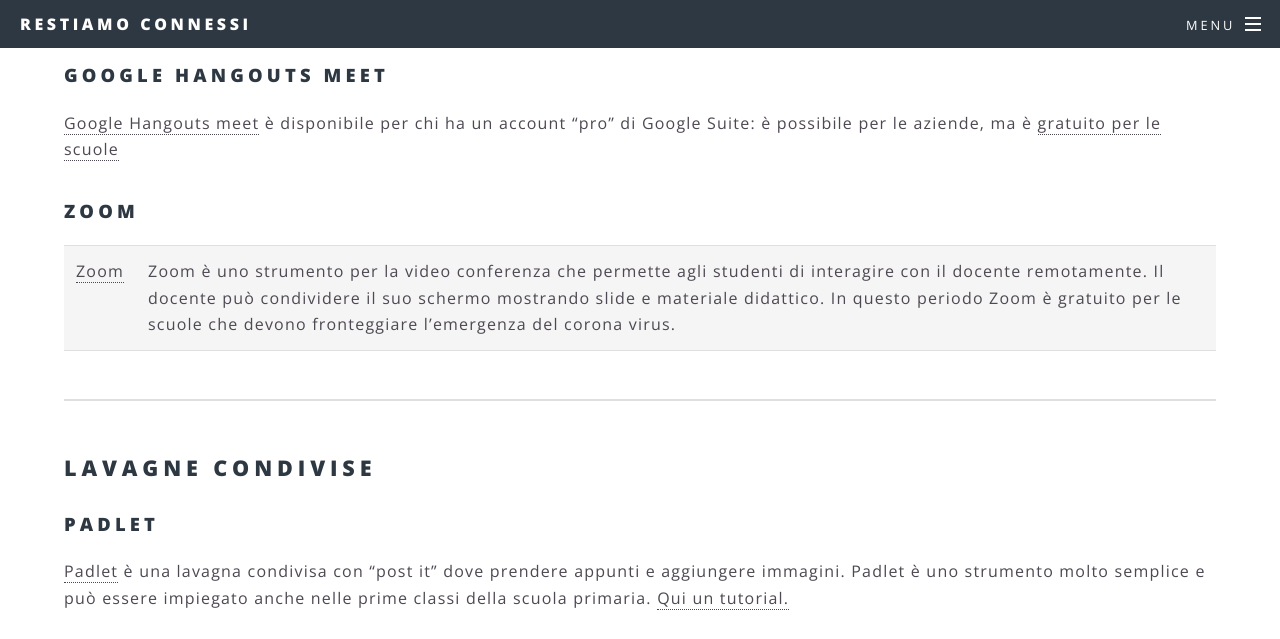
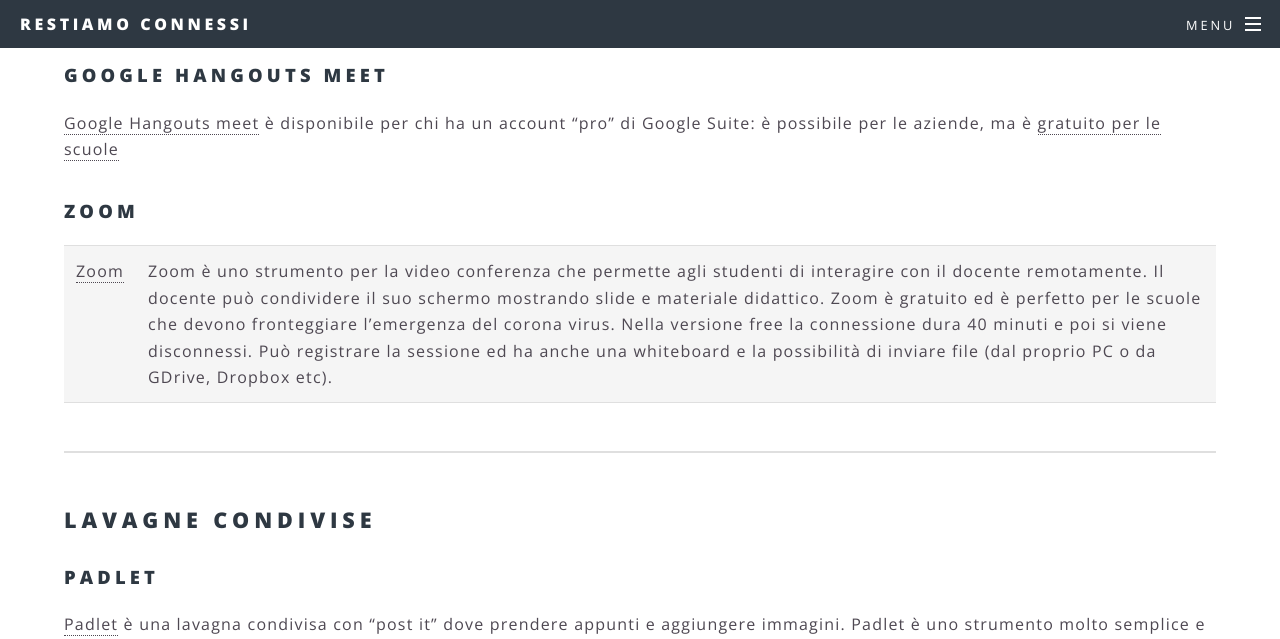
Before and after one commit to dariobottazzi/restiamoconnessi, a Jekyll site: the page built from 2_scuola.md, in a window 1280 px wide and 900 px high, scrolled down 3758 px, cut to the strip 0-639 px from the top of the window. Built offline with Jekyll 4.4.1, drawn with Linux system fonts in a browser that asks for light colours; some of the changed text lies outside the part shown.

Commit message:
Update 2_scuola.md
descrizione più dettagliata per Zoom e per i contatti

```diff
--- a/2_scuola.md
+++ b/2_scuola.md
@@ -56,7 +56,7 @@
 
 ### Zoom
 
-[Zoom](https://zoom.us) | Zoom è uno strumento per la video conferenza che permette agli studenti di interagire con il docente remotamente. Il docente può condividere il suo schermo mostrando slide e materiale didattico. In questo periodo Zoom è gratuito per le scuole che devono fronteggiare l’emergenza del corona virus.
+[Zoom](https://zoom.us) | Zoom è uno strumento per la video conferenza che permette agli studenti di interagire con il docente remotamente. Il docente può condividere il suo schermo mostrando slide e materiale didattico. Zoom è gratuito ed è perfetto per le scuole che devono fronteggiare l’emergenza del corona virus. Nella versione free la connessione dura 40 minuti e poi si viene disconnessi. Può registrare la sessione ed ha anche una whiteboard e la possibilità di inviare file (dal proprio PC o da GDrive, Dropbox etc).
 
 ---
 ## Lavagne condivise
```
Also changed, not shown: other parts of 2_scuola.md (+1 -1 lines).
